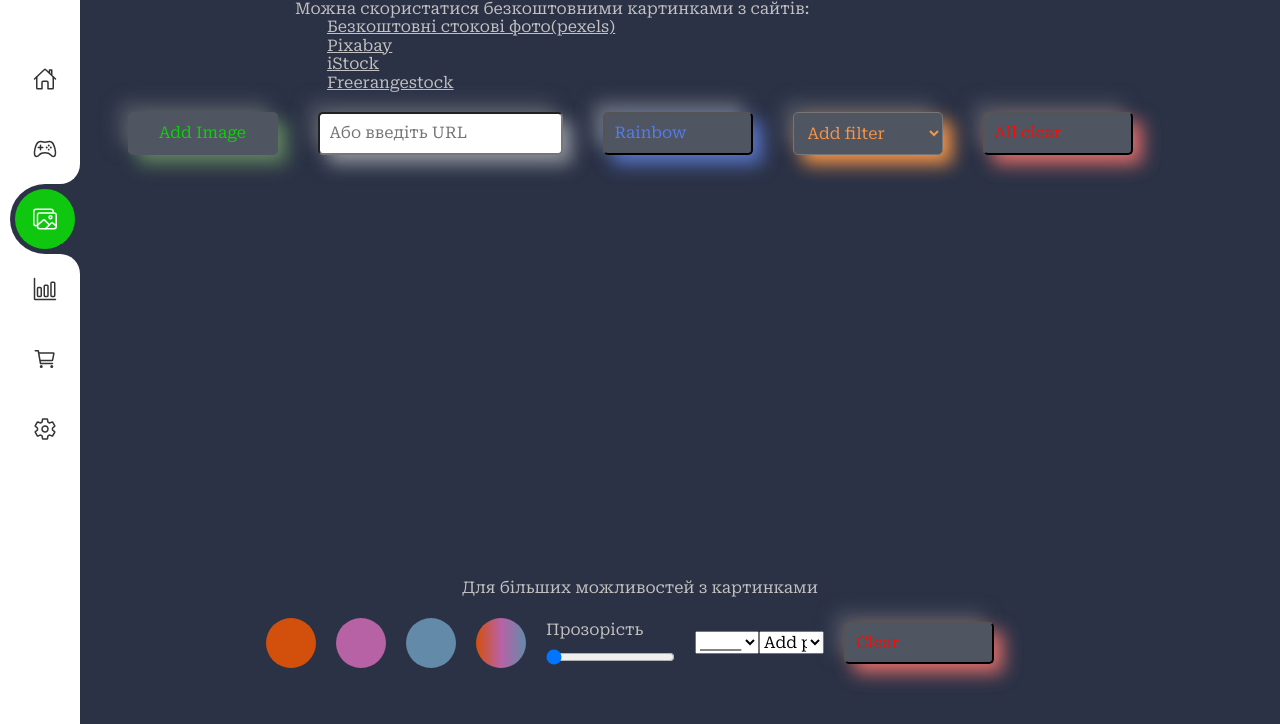
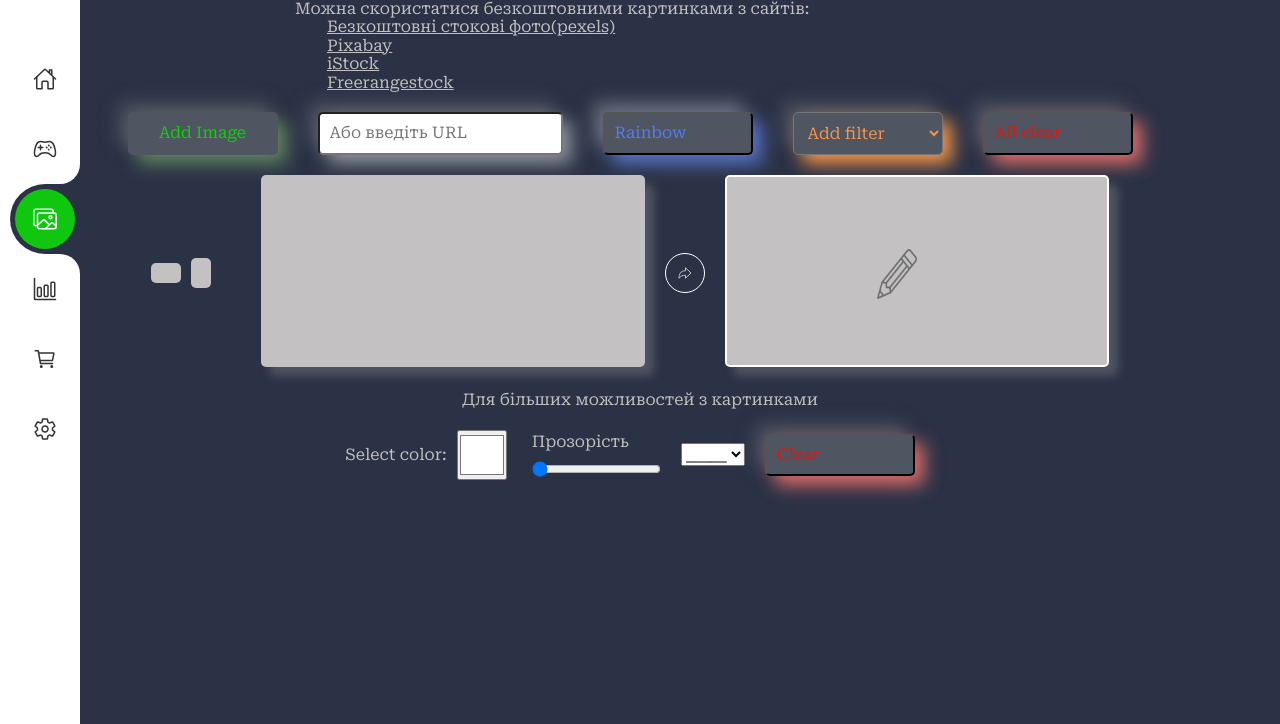
Before and after one commit to Tatyana9011/portfolio, a plain HTML site: page index.html in a window 1280 px wide. Both pictures are taken after a click on the link "IMAGE". Shown: the part 76-800 px from the top of the page. Drawn offline with nearby package versions, Linux system fonts and the light colour scheme.

Commit message:
add arrow, drowLine...

```diff
--- a/css/pageImage.css
+++ b/css/pageImage.css
@@ -1,8 +1,6 @@
 :root{
   --color1: #c3c1c1;
-  --lg1: #d3500c;
-  --lg2: #b862a6;
-  --lg3: #648aaa;
+  --lg1: #070707;
 }
 .title {
     display: flex;
@@ -27,7 +25,20 @@ input{
   cursor:auto;
   box-shadow:  9px 9px 18px rgba(238, 239, 237, 0.5),-9px -9px 18px #505562;
 }
-
+.album{
+  width: 30px;
+  height: 20px;
+  border-radius:5px;
+  background: var(--color1);
+  margin-right: 10px;
+}
+.book{
+  width: 20px;
+  height: 30px;
+  border-radius:5px;
+  background: var(--color1);
+  margin-right: 30px;
+}
 input#finput, input#finput2{
     display: none;
 }
@@ -145,9 +156,45 @@ input#finput, input#finput2{
     align-items:center;
     justify-content: center;
 }
+.canvas_width{
+  position: relative;
+}
   canvas{
-    margin-top: 20px;
-    margin-left: 20px;
+    margin: 20px 20px;
+    border-radius:5px;
+    background: var(--color1);
+    box-shadow: 9px 9px 10px #505562;
+  }
+  #getCanvas{
+    cursor: url("../image/free_icon_pencil_4277132.png"), pointer;
+    border: 2px solid #ffffff;
+  }
+  .icon_getCanvas{
+    position: absolute;
+    top:40%;
+    right: 50%;
+    width: 40px;
+    height: 50px;
+    filter: opacity(0.5) drop-shadow(0 0 0 rgb(245, 245, 246));
+    z-index: 2000;
+ }
+
+
+.arrow{
+  display: flex;
+  cursor: pointer;
+  color: var(--color1);
+  align-items:center;
+  justify-content:center;
+    width: 40px;
+    height: 40px;
+    border-radius:50%;
+    border: 1px solid #ffffff;
+    transition: all 0.5s ease-in-out;
+  }
+  .arrow:hover{
+    border: 3px solid var(--color1);
+    box-shadow:0 0 5px var(--color1);
   }
 
   .photoStock{
@@ -165,20 +212,23 @@ input#finput, input#finput2{
   }
   .color_wrap{
     position: relative;
-    width: 50px;
+    display: flex;
+    justify-content: center;
+    align-items:center;
+    width: auto;
     height: 50px;
     margin-right: 20px;
+  }
+  .color_wrap label{
+    margin-right: 10px;
   }
  .color{
   padding: 0;
   width: 50px;
   height: 50px;
-  border-radius:50%;
-  position: absolute;
   margin: 0;
   margin-right: 5px;
   z-index: 1000;
-  opacity: 0;
  }
 
 input[type="range"]{
@@ -189,30 +239,10 @@ input[type="range"]{
   justify-content: center;
 }
 
-.color_wrap span{
- display: block;
- position: absolute;
- width: 50px;
- height: 50px;
- border-radius:50%;
- margin-right: 10px;
-}
 
-.gradient{
-  background: linear-gradient(90deg, var(--lg1),var(--lg2),var(--lg3));
---webkit-linear-gradient:(90deg, var(--lg1),var(--lg2),var(--lg3));
-}
-.one{
+.color__preview{
   background:none;
   background-color: var(--lg1);
-}
-.two{
-  background:none;
-  background-color: var(--lg2);
-}
-.three{
-  background:none;
-  background-color: var(--lg3);
 }
 
 .opacity_wrap{
--- a/index.html
+++ b/index.html
@@ -217,7 +217,8 @@
 			</div>
 			<div class="massager"></div>
 			<nav class="navBar">
-				<img src='' alt="Photo" id="preview" style='display:none' crossorigin="anonymous">
+
+				<img  src='' crossorigin="anonymous" alt="Photo" id="preview" style='display:none' >
 					<div class="wrapAddImage">
 						<label for="finput" class="addImg">
 							<input type="file" accept="image/*" id="finput">
@@ -241,15 +242,20 @@
 						</select>
 				</div>
 				<input type = "button" value="All clear" id="clear" >
-
-			</nav>
+				</nav>
 			<div class="canvas_content">
+				<div class="album"></div>
+				<biv class="book"></biv>
 				<div class="canvas_width">
 
 					<canvas width="300" height="200" id="canvasPreview" ></canvas>
+
 				</div>
-				<div>
+				<div class='arrow'><ion-icon name="arrow-redo-outline"></ion-icon></div>
+
+				<div class="canvas_width">
 					<canvas width="300" height="200" id="getCanvas" ></canvas>
+					<img class="icon_getCanvas" src="./image/free_icon_pencil_4277132.png" alt="image/pancil"></img>
 				</div>
 
 			</div>
@@ -257,20 +263,8 @@
 				<p  class="title">Для більших можливостей з картинками </p>
 				<nav class="navBar">
 						<div class="color_wrap">
-							<input class = "color" type="color" id="color1" name="color" value="#d3500c" />
-							<span class="color__preview one" ></span>
-						</div>
-						<div class="color_wrap">
-							<input class = "color" type="color" id="color2" name="color"  value="#b862a6"/>
-							<span class="color__preview two" ></span>
-						</div>
-						<div class="color_wrap">
-							<input class = "color" type="color" id="color3" name="color" value="#648aaa" />
-							<span class="color__preview three" ></span>
-						</div>
-						<div class="color_wrap">
-							<input class = "color" type="color" id="color" name="color"  />
-							<span class="color__preview gradient" ></span>
+							<label class="color_title" for="color">Select color:</label>
+							<input class = "color" type="color" name="color" value="#ffffff" />
 						</div>
 						<div class = 'opacity_wrap'>
 							<label for="opacity_line" >Прозорість</label>
@@ -287,19 +281,6 @@
 								<option value="3">_____</option>
 							</select>
 						</div>
-					<div class="png_add">
-							<select name="png" id="pngAdd" style="width: 65px;">
-								<option value="">Add png</option>
-								<option value=""></option>
-								<option value=""></option>
-								<option value=""><div class="icon"><ion-icon name="home-outline"></ion-icon></div></option>
-								<option value="">yellow</option>
-								<option value="">green</option>
-								<option value="">blue</option>
-								<option value="">indigo</option>
-								<option value="">violet</option>
-							</select>
-				    </div>
 					<input type = "button" value="Clear" id="clear2" >
 				</nav>
 			</div>
--- a/scripts/module/canvas/canvas.js
+++ b/scripts/module/canvas/canvas.js
@@ -1,9 +1,11 @@
 'use strict';
-import {userWidth}from '../stat.js';
+import userWidth from '../userWidth.js';
 import keydownET from './keydownET.js';
 import blurF from './blurF.js';
 import addFilterColor from './addFilterColor.js';
 import rainbow from './rainbow.js';
+import drowLine from './drowLine.js';
+
 
 const canvas = ()=>{
     console.log('canvas: ');
@@ -13,16 +15,71 @@ page= document.querySelector(".image"),
 imgcanvas = document.getElementById("canvasPreview"),
 getCanvas = document.getElementById("getCanvas"),
 selector = document.getElementById("lang"),
-imageURL = document.querySelector('#imageURL');
+imageURL = document.querySelector('#imageURL'),
+colorInput=document.querySelector('.color');
 
-let user = userWidth()
-console.log('user: ', user);
+let image=null,
+    param='album',
+    user = userWidth(param),
+    colorValue = colorInput.value;
 
-imgcanvas.style.width =` ${user[0]}px`;
-imgcanvas.style.height =` ${user[1]}px`;
-getCanvas.style.width =` ${user[0]}px`;
-getCanvas.style.height =` ${user[1]}px`;
-let image=null;
+colorInput.addEventListener('change',()=>{
+  colorValue = colorInput.value;
+  drowLine('3',user);
+})
+
+const setCanvasWidthAndHeight=(w,h)=>{
+  imgcanvas.style.width =` ${w}px`;
+  imgcanvas.style.height =` ${h}px`;
+  getCanvas.style.width =` ${w}px`;
+  getCanvas.style.height =` ${h}px`;
+}
+
+setCanvasWidthAndHeight(user[0], user[1])
+
+window.addEventListener('resize', (e) => {
+  user = userWidth(param);
+  setCanvasWidthAndHeight(user[0], user[1])
+  drowLine('3',user);
+})
+
+
+drowLine('3',user);
+
+page.addEventListener('click', (event) =>{
+
+  const target = event.target;
+
+
+  if(target.matches('.album')){
+    param = 'album'
+    user = userWidth(param)
+    setCanvasWidthAndHeight(user[0], user[1])
+  }
+  if(target.matches('.book')){
+    param = 'book';
+    user = userWidth(param)
+    setCanvasWidthAndHeight(user[0], user[1])
+  }
+  if(target.closest('.arrow')&&image!==null){
+    image = new SimpleImage(imgcanvas);
+    image.drawTo(getCanvas);
+  }
+  if(target.matches('#clear2')){
+    if(image!==null){
+      getCanvas.setAttribute('width', `${user[0]}`);
+      getCanvas.width = imgcanvas.width;
+      image = new SimpleImage(imgcanvas);
+      image.drawTo(getCanvas);
+      drowLine('3',user);
+    }else{
+      clearCanvas()
+    }
+  }
+
+  startFilter(target);
+})
+
 
   imageURL.addEventListener('change',(e)=>{
     e.preventDefault();
@@ -51,19 +108,11 @@ let image=null;
     image.drawTo(imgcanvas);
   });
 
-  page.addEventListener('click', (event) =>{
-
-    startFilter(event.target);
-
-  })
-
-
   function startFilter(target){
     console.log('target: ', target);
    // ||image==null&&target.closest('.moreContent')
     if(image==null&&target.matches('#rainbow')
-    ||image==null&&target.matches('#lang')
-    ||image==null&&target.matches('#clear')){
+    ||image==null&&target.matches('#lang')){
         alert("Необхідно завантажити картинку");
         return;
      }
@@ -80,27 +129,8 @@ let image=null;
          target.blur()
          clearCanvas()
       }
-      if(target.closest('.color') ){  //если нажади на кнопку радуга
-
-        let inputColor = document.querySelectorAll('.color');
-
-        inputColor.forEach((item,i)=>{
-
-          item.addEventListener('input',(e) =>{
-            let colorValue = e.target.value;
-
-            if(i===0){
-              document.documentElement.style.setProperty('--lg1', `${colorValue}`);
-            }
-            if(i===1){
-              document.documentElement.style.setProperty('--lg2', `${colorValue}`);
-            }
-            if(i===2){
-              document.documentElement.style.setProperty('--lg3', `${colorValue}`);
-            }
-            //spanPreview[3].style.background = `linear-gradient(90deg, ${spanPreview[0].style.backgroundColor},${spanPreview[1].style.backgroundColor},${spanPreview[2].style.backgroundColor})`;;
-          })
-        })
+      if(target.matches('.color') ){  //если нажади на кнопку радуга
+        drowLine('3',user);;
       }
     }
 
@@ -119,6 +149,7 @@ let image=null;
 //ф-ия фільтрует какой вибрали цвет и сетает его в картинку
 //очищаем картинки
 function clearCanvas(){
+  console.log('clearCanvas: ');
   getCanvas.setAttribute('width', `${user[0]}`);
   getCanvas.width = getCanvas.width;
   imgcanvas.setAttribute('width', `${user[0]}`);
@@ -127,10 +158,12 @@ function clearCanvas(){
   fileinput.value='';
   selector.value = '';
   imageURL.value = '';
+  getCanvas.width='300';
+  drowLine('3',user);
  }
 
 
-/*
+ /*
 //Змінюємо зелений фон на іншу картинку
 var fgImage = new SimpleImage("drewRobert.png");
 var bgImage = new SimpleImage("hippieflower.jpg");
--- /dev/null
+++ b/scripts/module/canvas/drowLine.js
@@ -0,0 +1,39 @@
+const drowLine =(lineW='3',user)=>{
+  console.log('color,lineW=,user: ', lineW,user);
+    const canvas = document.querySelector('#getCanvas'),
+    iconGetCanvas = document.querySelector('.icon_getCanvas'),
+    colorInput=document.querySelector('.color');
+
+    let color = colorInput.value;
+    console.log('color: ', color);
+    console.log('canvas.width: ', canvas.width);
+
+let ctx = canvas.getContext('2d');
+ctx.strokeStyle=color;
+ctx.lineWidth = lineW;
+
+
+
+
+canvas.addEventListener('mousemove', (event) => {
+  const x = (event.offsetX*47/100),  //получаем координаты квадрата
+    y = (event.offsetY*65/100),
+    //координаты указателя мыши относительно позиции последнего события mousemove
+    mx = event.movementX,
+    my = event.movementY;
+
+
+  if (event.buttons > 0) {  //теперь рисуем при нажатии мыши
+    iconGetCanvas.style.display = 'none';
+    ctx.beginPath();
+    ctx.moveTo(x, y);
+    ctx.lineTo(x + mx, y + my);
+    ctx.stroke();
+    ctx.closePath();
+  }
+
+})
+
+}
+
+export default drowLine;
--- a/scripts/module/stat.js
+++ b/scripts/module/stat.js
@@ -17,23 +17,3 @@ export const setting = {
     partlySunny: `<ion-icon name="partly-sunny-outline"></ion-icon>`,
     sun:`<ion-icon name="sunny-outline"></ion-icon>`,
   }
-
-  // export const w = width/3;
- // export const h = hight/2;
-
-  export const userWidth =()=>{
-    const hight = document.documentElement.clientHeight;  //получаем размеры видимонго окна
-    const width = document.documentElement.clientWidth;
-    let w = 300;
-    let h =200;
-
-    if(width>1200&&hight>500){
-      w = Math.floor(width/3);
-      h = Math.floor(hight/2);
-      return [w,h];
-    }else if(width<1200&&hight<500){
-      w = Math.floor(width/3);
-      h = Math.floor(hight/2);
-      return [w,h];
-    }
-  }
--- /dev/null
+++ b/scripts/module/userWidth.js
@@ -0,0 +1,36 @@
+const userWidth =(param='album')=>{
+    console.log('param: ', param);
+    const hight = document.documentElement.clientHeight;
+    const width = document.documentElement.clientWidth;
+    if(param==='album'){
+        console.log('album: ');
+        let w = 300;
+        let h =200;
+        if(width>1200&&hight>500){
+           w = Math.floor(width*30/100);
+           h = Math.floor((width*30/100)*50/100);
+           return [w,h];
+        }else if(width<1200){
+            w = 300;
+            h = 200;
+            return [w,h];
+        }
+    }
+    if(param==='book'){
+        console.log('book: ');
+        let w = 200;
+        let h =300;
+        if(width>1200&&hight>500){
+            w = Math.floor(hight*40/100);
+            h = Math.floor(hight*50/100);
+            return [w,h];
+        }else if(width<1200){
+           w = 200;
+           h = 300;
+            return [w,h];
+        }
+    }
+}
+
+
+export default userWidth;
```
Also changed, not shown: scripts/module/canvas/addImagUrl.js (+2 -10 lines), image/free_icon_pencil_4277132.png (added).
